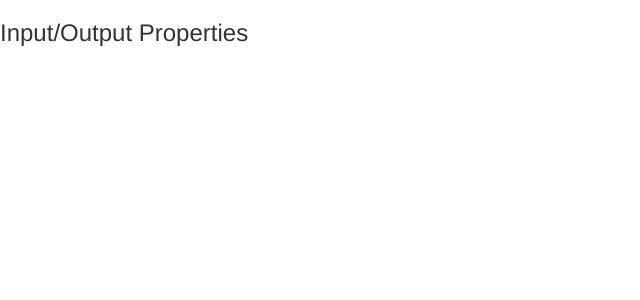
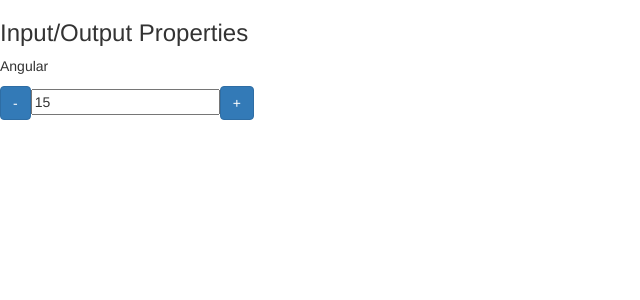
Before and after one commit to bonejah/angular, an Angular app in the folder angular-loiane/data-binding/: page / in a window 1280 px wide. Shown: the top 300 px of the page, without its empty margins (0-640 px from the left). Built offline with nearby package versions, Linux system fonts and the light colour scheme.

Commit message:
output-property

```diff
--- a/angular-loiane/data-binding/src/app/app.module.ts
+++ b/angular-loiane/data-binding/src/app/app.module.ts
@@ -8,12 +8,14 @@
 import { AppComponent } from './app.component';
 import { DataBindingComponent } from './data-binding/data-binding.component';
 import { InputPropertyComponent } from './input-property/input-property.component';
+import { OutputPropertyComponent } from './output-property/output-property.component';
 
 @NgModule({
   declarations: [
     AppComponent,
     DataBindingComponent,
-    InputPropertyComponent
+    InputPropertyComponent,
+    OutputPropertyComponent
   ],
   imports: [
     BrowserModule,
--- a/angular-loiane/data-binding/src/app/data-binding/data-binding.component.html
+++ b/angular-loiane/data-binding/src/app/data-binding/data-binding.component.html
@@ -77,6 +77,6 @@
   <article>
     <h3>Input/Output Properties</h3>
     <app-curso [nome]="nomeDoCurso"></app-curso>
-
+    <contador [valor]="valorInicial" (mudouValor)="onMudouValor($event)"></contador>
   </article>
 </section>
--- a/angular-loiane/data-binding/src/app/data-binding/data-binding.component.ts
+++ b/angular-loiane/data-binding/src/app/data-binding/data-binding.component.ts
@@ -23,6 +23,7 @@
   valorSalvo: string = '';
   isMouseOver: boolean = false;
   nomeDoCurso: string = 'Angular';
+  valorInicial: number = 15;
 
   constructor() { }
 
--- a/angular-loiane/data-binding/src/app/input-property/input-property.component.html
+++ b/angular-loiane/data-binding/src/app/input-property/input-property.component.html
@@ -1,3 +1,3 @@
 <p>
-  {{ nome }}
+  {{ nomeCurso }}
 </p>
--- a/angular-loiane/data-binding/src/app/input-property/input-property.component.ts
+++ b/angular-loiane/data-binding/src/app/input-property/input-property.component.ts
@@ -3,7 +3,8 @@
 @Component({
   selector: 'app-curso',
   templateUrl: './input-property.component.html',
-  styleUrls: ['./input-property.component.css']
+  styleUrls: ['./input-property.component.css'],
+  // inputs: ['nomeCurso:nome']
 })
 export class InputPropertyComponent implements OnInit {
   @Input('nome') nomeCurso: string = '';
--- /dev/null
+++ b/angular-loiane/data-binding/src/app/output-property/output-property.component.html
@@ -0,0 +1,5 @@
+<div>
+  <button class="btn btn-primary" (click)="decrementa()">-</button>
+  <input type="text" [value]="valor" readonly />
+  <button class="btn btn-primary" (click)="incrementa()">+</button>
+</div>
--- /dev/null
+++ b/angular-loiane/data-binding/src/app/output-property/output-property.component.ts
@@ -0,0 +1,32 @@
+import { Component, OnInit, Input, EventEmitter, Output } from '@angular/core';
+
+@Component({
+  selector: 'contador',
+  templateUrl: './output-property.component.html',
+  styleUrls: ['./output-property.component.css']
+})
+export class OutputPropertyComponent implements OnInit {
+
+  @Input() valor: number = 0;
+  @Output() mudouValor = new EventEmitter();
+
+  incrementa() {
+    this.valor++;
+    this.mudouValor.emit({novoValor: this.valor});
+  }
+
+  decrementa() {
+    this.valor--;
+    this.mudouValor.emit({novoValor: this.valor});
+  }
+
+  onMudouValor(evento) {
+    console.log(evento);
+  }
+
+  constructor() { }
+
+  ngOnInit() {
+  }
+
+}
```
Also changed, not shown: angular-loiane/data-binding/src/app/output-property/output-property.component.css (added), 1 other file (tests, documents, lock files or other folders).
